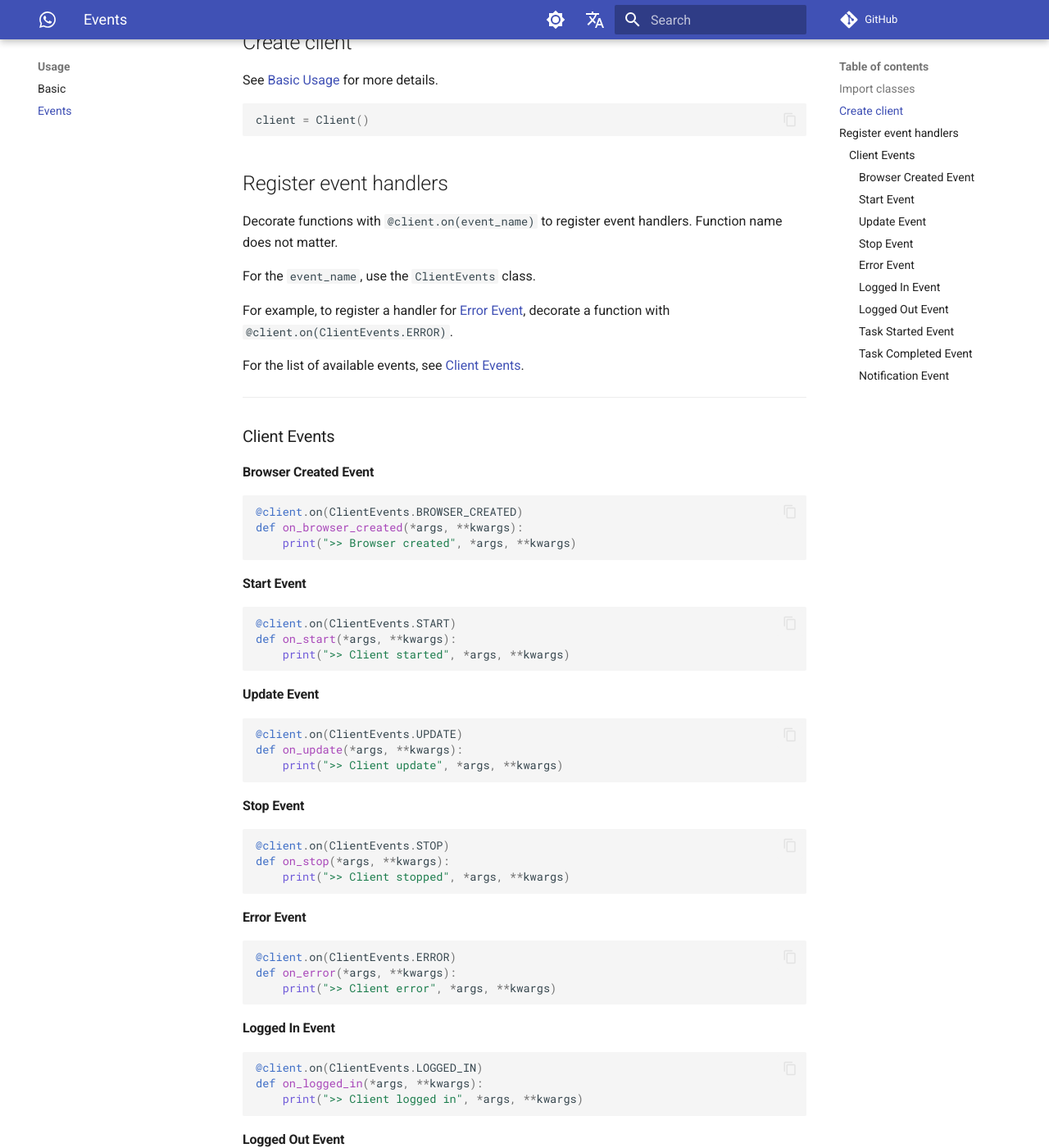
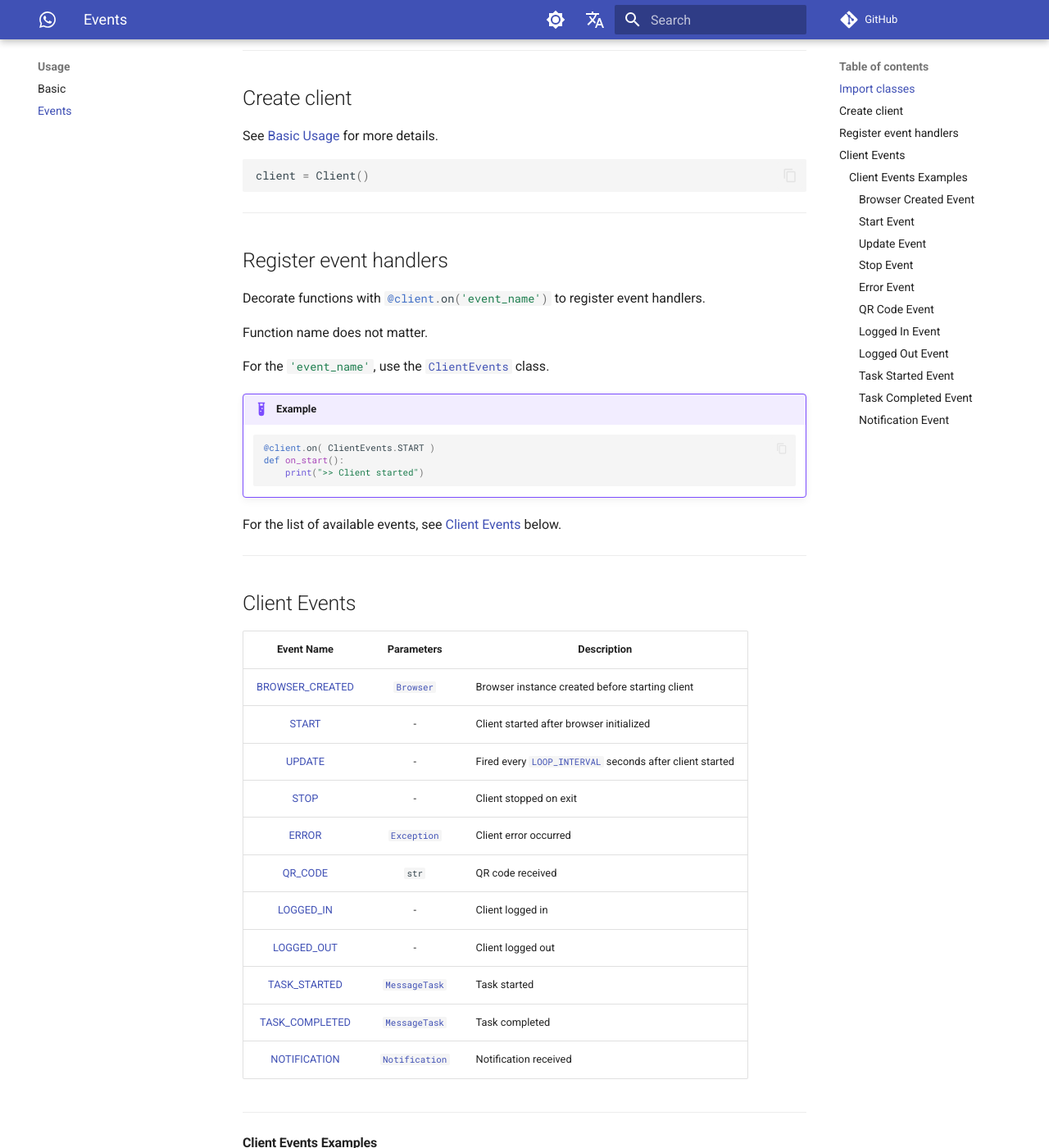
Before and after one commit to enesosmanoglu/whatsapp_py, an MkDocs documentation site: the page built from docs/usage/events.md, in a window 1280 px wide and 1400 px high, scrolled down 325 px. Shown: the whole window at 82% size. Built offline with MkDocs 1.6.1 and Material for MkDocs 9.7.7, drawn with Linux system fonts in a browser that asks for light colours; comment, search, counter and statistics services are not loaded; some of the changed text lies outside the part shown.

Commit message:
Updated docs & docstrings

````diff
--- a/docs/usage/events.md
+++ b/docs/usage/events.md
@@ -1,9 +1,13 @@
 # Using with events
+
+---
 
 ## Import classes
 ```py
 from whatsapp_py import Client, ClientEvents
 ```
+
+---
 
 ## Create client
 See [Basic Usage](./basic.md#create-client) for more details.
@@ -11,85 +15,120 @@ See [Basic Usage](./basic.md#create-client) for more details.
 client = Client()
 ```
 
+---
+
 ## Register event handlers
-Decorate functions with `@client.on(event_name)` to register event handlers. Function name does not matter.
+Decorate functions with `#!python @client.on('event_name')` to register event handlers.
 
-For the `event_name`, use the `ClientEvents` class.
+Function name does not matter.
 
-For example, to register a handler for [Error Event](#error-event), decorate a function with `@client.on(ClientEvents.ERROR)`.
+For the `#!python 'event_name'`, use the [`ClientEvents`](/reference/client_events) class.
 
-For the list of available events, see [Client Events](#client-events).
+!!! example
+
+    ```py
+    @client.on( ClientEvents.START )
+    def on_start():
+        print(">> Client started")
+    ```
+
+For the list of available events, see [Client Events](#client-events) below.
 
 ---
 
-### Client Events
+## Client Events
 
-#### Browser Created Event
+| <center>Event Name</center>                                | <center>Parameters</center>                                                                 | <center>Description</center>                                                                          |
+| ---------------------------------------------------------- | ------------------------------------------------------------------------------------------- | ----------------------------------------------------------------------------------------------------- |
+| <center>[BROWSER_CREATED](#browser-created-event)</center> | <center>[`Browser`](/reference/browser/#browser)</center>                                   | Browser instance created before starting client                                                       |
+| <center>[START](#start-event)</center>                     | <center>-</center>                                                                          | Client started after browser initialized                                                              |
+| <center>[UPDATE](#update-event)</center>                   | <center>-</center>                                                                          | Fired every [`LOOP_INTERVAL`](/reference/constants/#const.LOOP_INTERVAL) seconds after client started |
+| <center>[STOP](#stop-event)</center>                       | <center>-</center>                                                                          | Client stopped on exit                                                                                |
+| <center>[ERROR](#error-event)</center>                     | <center>[`Exception`](https://docs.python.org/3/library/exceptions.html#Exception)</center> | Client error occurred                                                                                 |
+| <center>[QR_CODE](#qr-code-event)</center>                 | <center>`str`</center>                                                                      | QR code received                                                                                      |
+| <center>[LOGGED_IN](#logged-in-event)</center>             | <center>-</center>                                                                          | Client logged in                                                                                      |
+| <center>[LOGGED_OUT](#logged-out-event)</center>           | <center>-</center>                                                                          | Client logged out                                                                                     |
+| <center>[TASK_STARTED](#task-started-event)</center>       | <center>[`MessageTask`](/reference/task/#task.MessageTask)</center>                                            | Task started                                                                                          |
+| <center>[TASK_COMPLETED](#task-completed-event)</center>   | <center>[`MessageTask`](/reference/task/#task.MessageTask)</center>                                            | Task completed                                                                                        |
+| <center>[NOTIFICATION](#notification-event)</center>       | <center>[`Notification`](/reference/notification/#notification.Notification)</center>                    | Notification received                                                                                 |
+
+---
+
+#### Client Events Examples
+
+##### Browser Created Event
 ```py
 @client.on(ClientEvents.BROWSER_CREATED)
-def on_browser_created(*args, **kwargs):
-    print(">> Browser created", *args, **kwargs)
+def on_browser_created(browser):
+    print(">> Browser created", browser)
 ```
 
-#### Start Event
+##### Start Event
 ```py
 @client.on(ClientEvents.START)
-def on_start(*args, **kwargs):
-    print(">> Client started", *args, **kwargs)
+def on_start():
+    print(">> Client started")
 ```
 
-#### Update Event
+##### Update Event
 ```py
 @client.on(ClientEvents.UPDATE)
-def on_update(*args, **kwargs):
-    print(">> Client update", *args, **kwargs)
+def on_update():
+    print(">> Client update")
 ```
 
-#### Stop Event
+##### Stop Event
 ```py
 @client.on(ClientEvents.STOP)
-def on_stop(*args, **kwargs):
-    print(">> Client stopped", *args, **kwargs)
+def on_stop():
+    print(">> Client stopped")
 ```
 
-#### Error Event
+##### Error Event
 ```py
 @client.on(ClientEvents.ERROR)
-def on_error(*args, **kwargs):
-    print(">> Client error", *args, **kwargs)
+def on_error(error: Exception):
+    print(">> Client error", error)
 ```
 
-#### Logged In Event
+##### QR Code Event
+```py
+@client.on(ClientEvents.QR_CODE)
+def on_qr_code(qr_code: str):
+    print(">> Client QR code", qr_code)
+```
+
+##### Logged In Event
 ```py
 @client.on(ClientEvents.LOGGED_IN)
-def on_logged_in(*args, **kwargs):
-    print(">> Client logged in", *args, **kwargs)
+def on_logged_in():
+    print(">> Client logged in")
 ```
 
-#### Logged Out Event
+##### Logged Out Event
 ```py
 @client.on(ClientEvents.LOGGED_OUT)
-def on_logged_out(*args, **kwargs):
-    print(">> Client logged out", *args, **kwargs)
+def on_logged_out():
+    print(">> Client logged out")
 ```
 
-#### Task Started Event
+##### Task Started Event
 ```py
 @client.on(ClientEvents.TASK_STARTED)
-def on_task_started(*args, **kwargs):
-    print(">> Client task started", *args, **kwargs)
+def on_task_started(message_task):
+    print(">> Client task started", message_task)
 ```
 
-#### Task Completed Event
+##### Task Completed Event
 ```py
 @client.on(ClientEvents.TASK_COMPLETED)
-def on_task_completed(*args, **kwargs):
-    print(">> Client task completed", *args, **kwargs)
+def on_task_completed(message_task):
+    print(">> Client task completed", message_task)
 ```
 
-#### Notification Event
+##### Notification Event
 ```py
 @client.on(ClientEvents.NOTIFICATION)
-def on_notification(*args, **kwargs):
-    print(">> Client notification", *args, **kwargs)
+def on_notification(notification):
+    print(">> Client notification", notification)
 ```
--- a/mkdocs.yml
+++ b/mkdocs.yml
@@ -16,19 +16,27 @@ nav:
     - Events: usage/events.md
   # - Examples: examples.md
   - API Reference:
-    - Client: reference/client.md
-    - ClientEvents: reference/client_events.md
-    - Check: reference/check.md
-    - Browser: reference/browser.md
-    - EventEmitter: reference/event_emitter.md
-    - Task: reference/task.md
+    - References:
+      - Main:
+        - Client: reference/client.md
 
-    - CSS: reference/css.md
-    - Helpers: reference/helpers.md
+        - Client Utils:
+          - Browser: reference/browser.md
+          - ClientEvents: reference/client_events.md
+          - Check: reference/check.md
+          - Task: reference/task.md
 
-    - Chat: reference/chat.md
-    - Message: reference/message.md
-    - MessageNotification: reference/message_notification.md
+        - Chat API:
+          - Chat: reference/chat.md
+          - Message: reference/message.md
+          - Notification: reference/notification.md
+
+      - Globals:
+        - EventEmitter: reference/event_emitter.md
+        - CSS: reference/css.md
+        - Helpers: reference/helpers.md
+        - Constants: reference/constants.md
+
   # - Changelog: changelog.md
 
 plugins:
@@ -46,8 +54,8 @@ plugins:
             # show_symbol_type_toc : true
             show_source: false
             members_order: "source"
-            filters: ""
-            #   - "!^_"
+            filters:
+              - "!^_"
             separate_signature : true
             signature_crossrefs : true
             show_if_no_docstring : true
````
Also changed, not shown: docs/reference/constants.md (added, +2 -0 lines), docs/reference/message_notification.md (deleted, +0 -2 lines), docs/reference/notification.md (added, +2 -0 lines), docs/usage/basic.md (+4 -4 lines), 6 other files.
